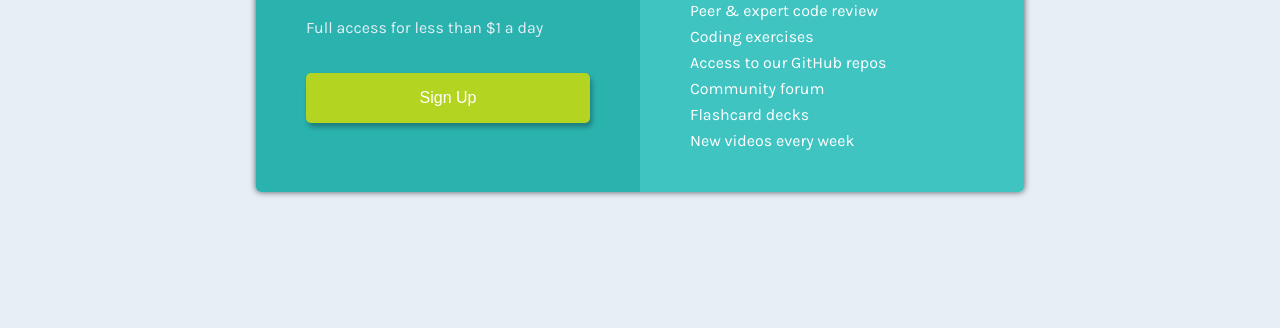
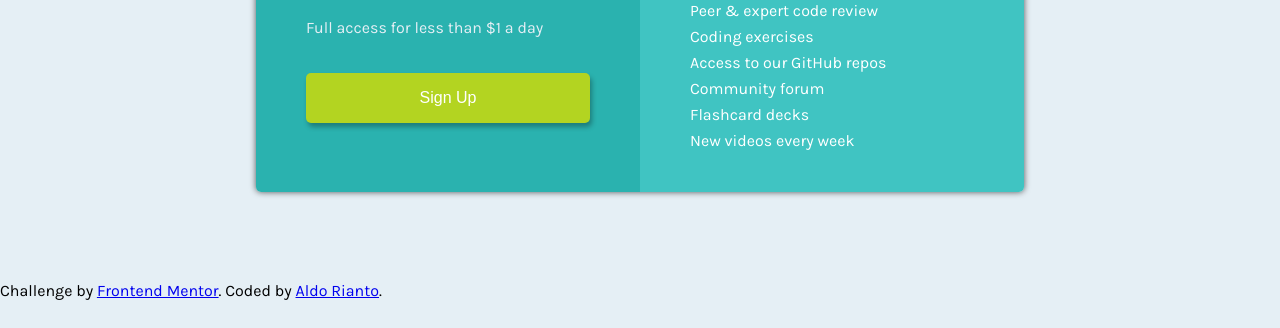
Before and after one commit to mishael-code/single-price-grid-component, a plain HTML site: page index.html in a window 1280 px wide. Shown: the part 472-800 px from the top of the page. Drawn offline with Linux system fonts and the light colour scheme.

Commit message:
Add files via upload

```diff
--- a/index.html
+++ b/index.html
@@ -45,6 +45,12 @@
       </div>
     </div>
   </section>
+  <footer>
+    <p class="attribution">
+      Challenge by <a href="https://www.frontendmentor.io?ref=challenge" target="_blank">Frontend Mentor</a>.
+      Coded by <a href="#">Aldo Rianto</a>.
+    </p>
+  </footer>
 </body>
 
 </html>
```
